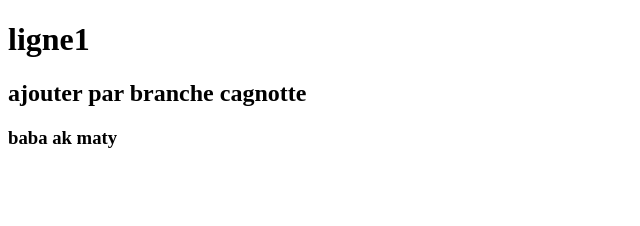
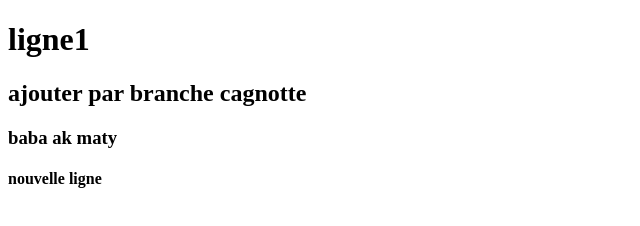
Before and after one commit to toundouka/essai2911, a plain HTML site: page index.html in a window 1280 px wide. Shown: the whole page, without its empty margins (0-640 px from the left). Drawn offline with Linux system fonts and the light colour scheme.

Commit message:
version 3

```diff
--- a/index.html
+++ b/index.html
@@ -9,5 +9,6 @@
     <h1>ligne1</h1>
     <h2>ajouter par branche cagnotte</h2>
     <h3>baba ak maty</h3>
+    <h4>nouvelle  ligne</h4>
 </body>
 </html>
```
